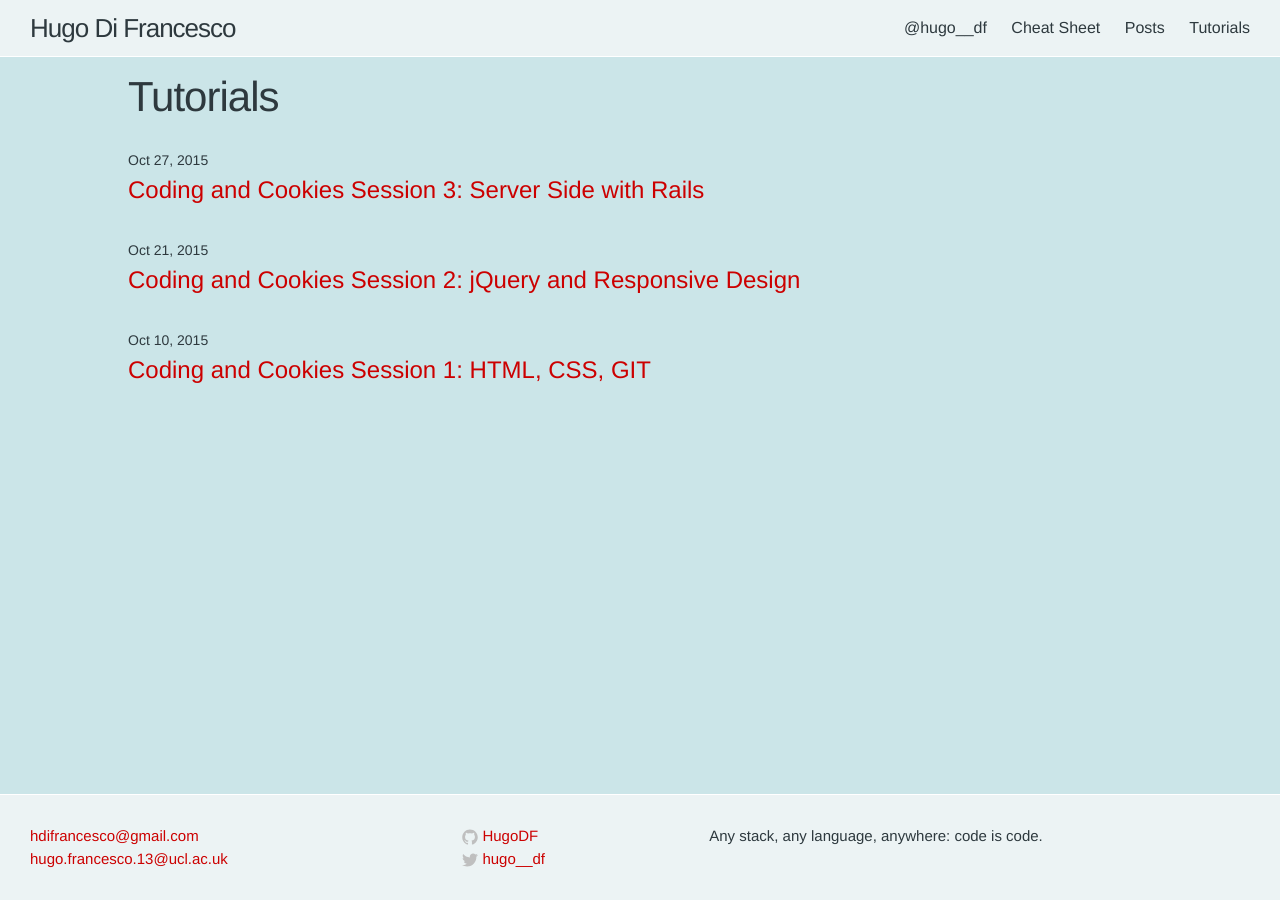
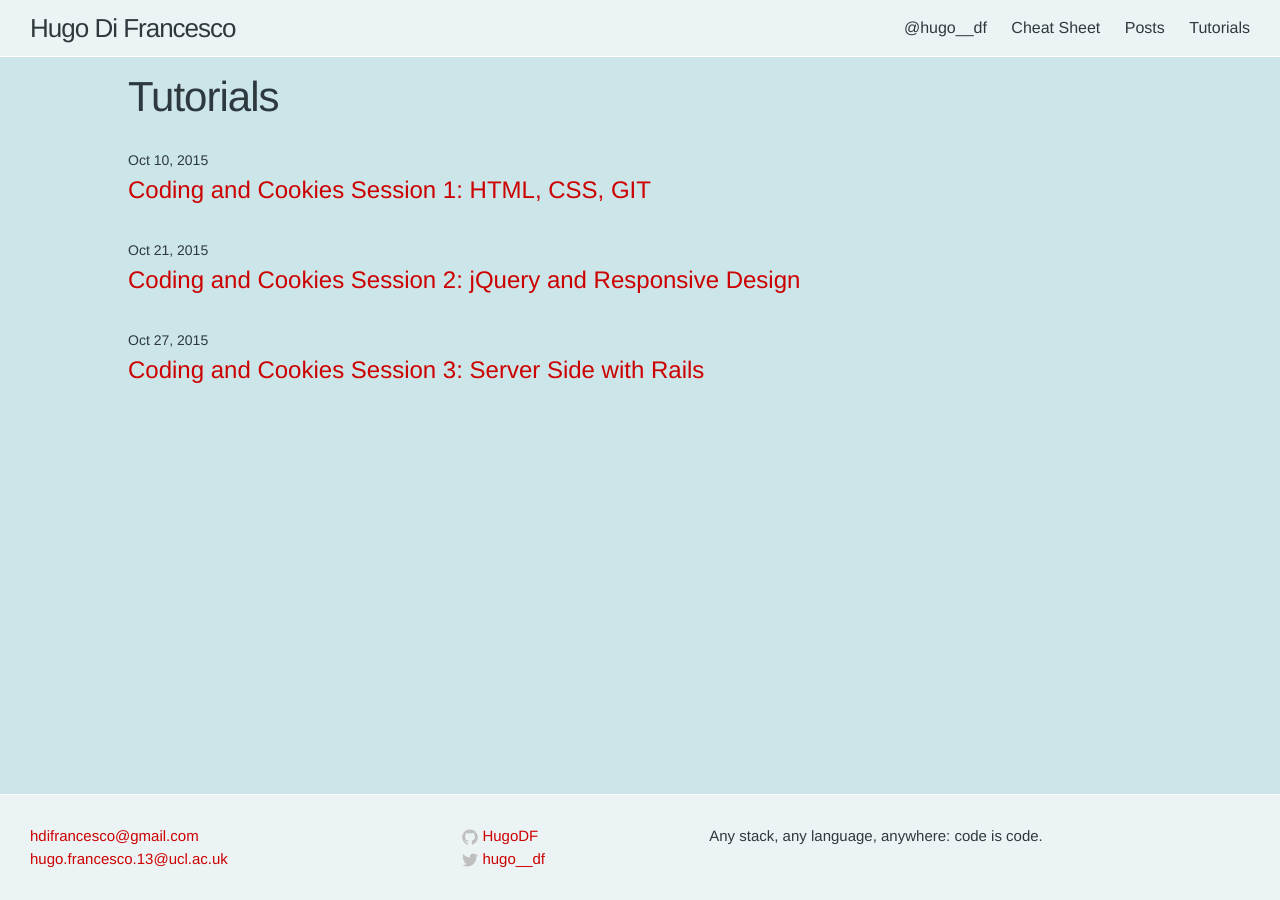
Before and after one commit to HugoDF/HugoDF.github.io, a Jekyll site: the page built from tutorials.md, in a window 1280 px wide. Built offline with Jekyll 4.4.1, drawn with Linux system fonts in a browser that asks for light colours; Markdown is read by kramdown in place of the engine named in the settings.

Commit message:
change sort on tutorials

```diff
--- a/tutorials.md
+++ b/tutorials.md
@@ -5,7 +5,8 @@ permalink: /tutorials/
 ---
 <div class="post-container">
     <ul class="post-list">
-      {% for post in site.posts %}
+      {% assign sorted_posts = (site.posts | sort: 'date', 'first') %}
+      {% for post in sorted_posts %}
         {% if post.categories contains "tutorials" %}
         <li>
           <span class="post-meta">{{ post.date | date: "%b %-d, %Y" }}</span>
```
